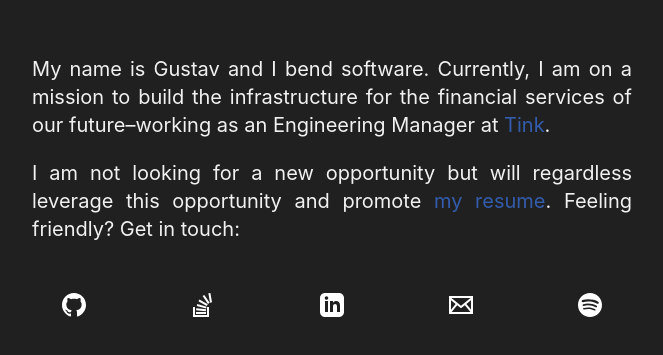
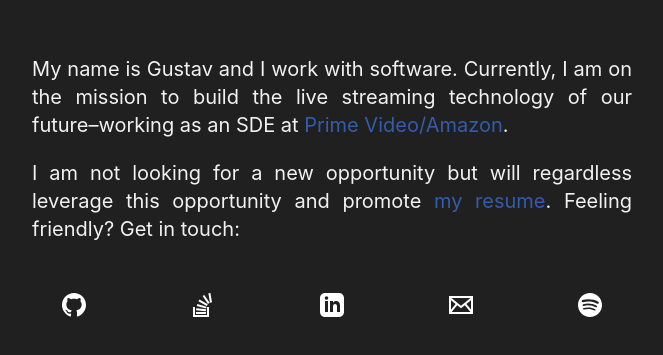
Before and after one commit to fredrikssongustav/gustavfredriksson, a React (Create React App) app: page / in a window 1280 px wide. Shown: the part 261-616 px from the top of the page, without its empty margins (32-695 px from the left). Built offline with nearby package versions, Linux system fonts and the light colour scheme.

Commit message:
chore: tink -> amazon

```diff
--- a/src/components/Hello/atoms/ThisIsMe/ThisIsMe.tsx
+++ b/src/components/Hello/atoms/ThisIsMe/ThisIsMe.tsx
@@ -5,10 +5,10 @@ export const ThisIsMe: React.FC = () => {
   return (
     <div style={{ textAlign: "justify" }}>
       <p>
-        My name is Gustav and I bend software. Currently, I am on a mission to
-        build the infrastructure for the financial services of our
-        future–working as an Engineering Manager at{" "}
-        <CleanA href="https://tink.com/">Tink</CleanA>.
+        My name is Gustav and I work with software. Currently, I am on the
+        mission to build the live streaming technology of our future–working as
+        an SDE at{" "}
+        <CleanA href="https://www.primevideo.com/">Prime Video/Amazon</CleanA>.
       </p>
       <p>
         I am not looking for a new opportunity but will regardless leverage this
```
Also changed, not shown: 2 other files (tests, documents, lock files or other folders).
